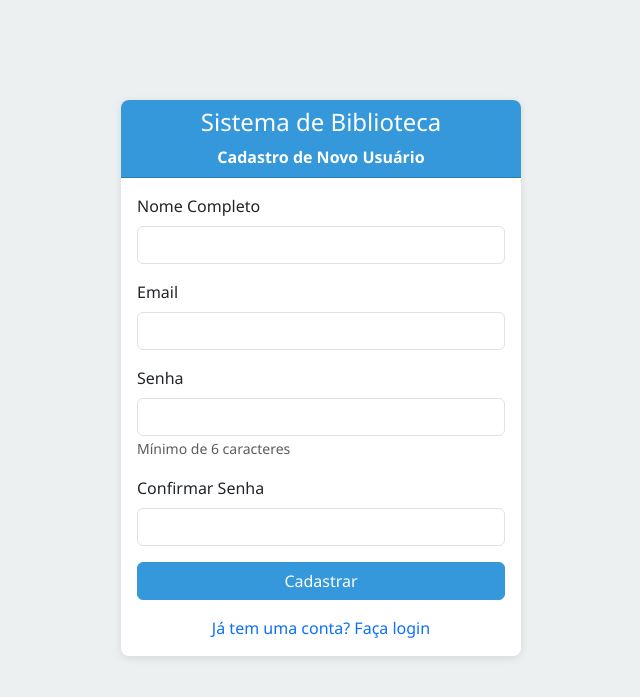
After one commit to R0guelands/andrey_marcelo_atividade_02_puc, a PHP site: page /public/register.php in a window 1280 px wide. The commit adds this page. Shown: the top 697 px of the page, without its empty margins (319-959 px from the left). Run offline with PHP 8.4, Linux system fonts and the light colour scheme.

```diff
--- a/src/includes/auth.php
+++ b/src/includes/auth.php
@@ -11,7 +11,7 @@ function verificarLogin() {
 }
 
 function realizarLogin($email, $senha, $pdo) {
-    $stmt = $pdo->prepare("SELECT id, nome, email, senha FROM usuarios WHERE email = ?");
+    $stmt = $pdo->prepare("SELECT id, nome, email, senha, admin FROM usuarios WHERE email = ?");
     $stmt->execute([$email]);
     $usuario = $stmt->fetch();
 
@@ -19,6 +19,7 @@ function realizarLogin($email, $senha, $pdo) {
         $_SESSION['usuario_id'] = $usuario['id'];
         $_SESSION['usuario_nome'] = $usuario['nome'];
         $_SESSION['usuario_email'] = $usuario['email'];
+        $_SESSION['usuario_admin'] = (bool)$usuario['admin'];
         return true;
     }
     return false;
@@ -34,7 +35,35 @@ function getUsuarioLogado() {
     return [
         'id' => $_SESSION['usuario_id'] ?? null,
         'nome' => $_SESSION['usuario_nome'] ?? null,
-        'email' => $_SESSION['usuario_email'] ?? null
+        'email' => $_SESSION['usuario_email'] ?? null,
+        'admin' => $_SESSION['usuario_admin'] ?? false
     ];
 }
+
+function verificarAdmin() {
+    verificarLogin();
+    if (!isset($_SESSION['usuario_admin']) || !$_SESSION['usuario_admin']) {
+        http_response_code(403);
+        die('Acesso negado. Apenas administradores podem acessar esta página.');
+    }
+}
+
+function registrarUsuario($nome, $email, $senha, $pdo) {
+    try {
+        $stmt = $pdo->prepare("SELECT id FROM usuarios WHERE email = ?");
+        $stmt->execute([$email]);
+        if ($stmt->fetch()) {
+            return 'Este email já está cadastrado!';
+        }
+
+        $senhaHash = password_hash($senha, PASSWORD_DEFAULT);
+
+        $stmt = $pdo->prepare("INSERT INTO usuarios (nome, email, senha) VALUES (?, ?, ?)");
+        $stmt->execute([$nome, $email, $senhaHash]);
+
+        return true;
+    } catch (PDOException $e) {
+        return 'Erro ao cadastrar usuário. Tente novamente.';
+    }
+}
 ?>
--- a/src/public/login.php
+++ b/src/public/login.php
@@ -55,6 +55,12 @@ if ($_SERVER['REQUEST_METHOD'] === 'POST') {
                     </form>
 
                     <div class="mt-3 text-center">
+                        <a href="/public/register.php" class="text-decoration-none">
+                            Não tem uma conta? Cadastre-se
+                        </a>
+                    </div>
+
+                    <div class="mt-2 text-center">
                         <small class="text-muted">
                             Usuário teste: admin@biblioteca.com<br>
                             Senha: password
--- /dev/null
+++ b/src/public/register.php
@@ -0,0 +1,100 @@
+<?php
+require_once '../config/database.php';
+require_once '../includes/auth.php';
+
+if (isset($_SESSION['usuario_id'])) {
+    header('Location: /public/dashboard.php');
+    exit;
+}
+
+$erro = '';
+$sucesso = '';
+
+if ($_SERVER['REQUEST_METHOD'] === 'POST') {
+    $nome = trim($_POST['nome'] ?? '');
+    $email = trim($_POST['email'] ?? '');
+    $senha = $_POST['senha'] ?? '';
+    $confirmar_senha = $_POST['confirmar_senha'] ?? '';
+
+    if (empty($nome) || empty($email) || empty($senha)) {
+        $erro = 'Todos os campos são obrigatórios!';
+    } elseif (!filter_var($email, FILTER_VALIDATE_EMAIL)) {
+        $erro = 'Email inválido!';
+    } elseif (strlen($senha) < 6) {
+        $erro = 'A senha deve ter no mínimo 6 caracteres!';
+    } elseif ($senha !== $confirmar_senha) {
+        $erro = 'As senhas não coincidem!';
+    } else {
+        $resultado = registrarUsuario($nome, $email, $senha, $pdo);
+        if ($resultado === true) {
+            $sucesso = 'Usuário cadastrado com sucesso! Você pode fazer login agora.';
+        } else {
+            $erro = $resultado;
+        }
+    }
+}
+?>
+<!DOCTYPE html>
+<html lang="pt-BR">
+<head>
+    <meta charset="UTF-8">
+    <meta name="viewport" content="width=device-width, initial-scale=1.0">
+    <title>Cadastro - Sistema de Biblioteca</title>
+    <link href="https://cdn.jsdelivr.net/npm/bootstrap@5.3.0/dist/css/bootstrap.min.css" rel="stylesheet">
+    <link rel="stylesheet" href="/public/css/style.css">
+</head>
+<body>
+    <div class="container">
+        <div class="login-container">
+            <div class="card">
+                <div class="card-header text-center">
+                    <h4>Sistema de Biblioteca</h4>
+                    <p class="mb-0">Cadastro de Novo Usuário</p>
+                </div>
+                <div class="card-body">
+                    <?php if ($erro): ?>
+                        <div class="alert alert-danger"><?php echo htmlspecialchars($erro); ?></div>
+                    <?php endif; ?>
+
+                    <?php if ($sucesso): ?>
+                        <div class="alert alert-success"><?php echo htmlspecialchars($sucesso); ?></div>
+                    <?php endif; ?>
+
+                    <form method="POST">
+                        <div class="mb-3">
+                            <label for="nome" class="form-label">Nome Completo</label>
+                            <input type="text" class="form-control" id="nome" name="nome"
+                                   value="<?php echo htmlspecialchars($_POST['nome'] ?? ''); ?>" required>
+                        </div>
+                        <div class="mb-3">
+                            <label for="email" class="form-label">Email</label>
+                            <input type="email" class="form-control" id="email" name="email"
+                                   value="<?php echo htmlspecialchars($_POST['email'] ?? ''); ?>" required>
+                        </div>
+                        <div class="mb-3">
+                            <label for="senha" class="form-label">Senha</label>
+                            <input type="password" class="form-control" id="senha" name="senha"
+                                   minlength="6" required>
+                            <small class="text-muted">Mínimo de 6 caracteres</small>
+                        </div>
+                        <div class="mb-3">
+                            <label for="confirmar_senha" class="form-label">Confirmar Senha</label>
+                            <input type="password" class="form-control" id="confirmar_senha"
+                                   name="confirmar_senha" minlength="6" required>
+                        </div>
+                        <button type="submit" class="btn btn-primary w-100">Cadastrar</button>
+                    </form>
+
+                    <div class="mt-3 text-center">
+                        <a href="/public/login.php" class="text-decoration-none">
+                            Já tem uma conta? Faça login
+                        </a>
+                    </div>
+                </div>
+            </div>
+        </div>
+    </div>
+
+    <script src="https://cdn.jsdelivr.net/npm/bootstrap@5.3.0/dist/js/bootstrap.bundle.min.js"></script>
+</body>
+</html>
```
Also changed, not shown: INSTRUCOES.md (+41 -12 lines), init.sql (+5 -4 lines), src/public/emprestimos.php (+9 -0 lines), src/public/livros.php (+16 -0 lines), README.md.
